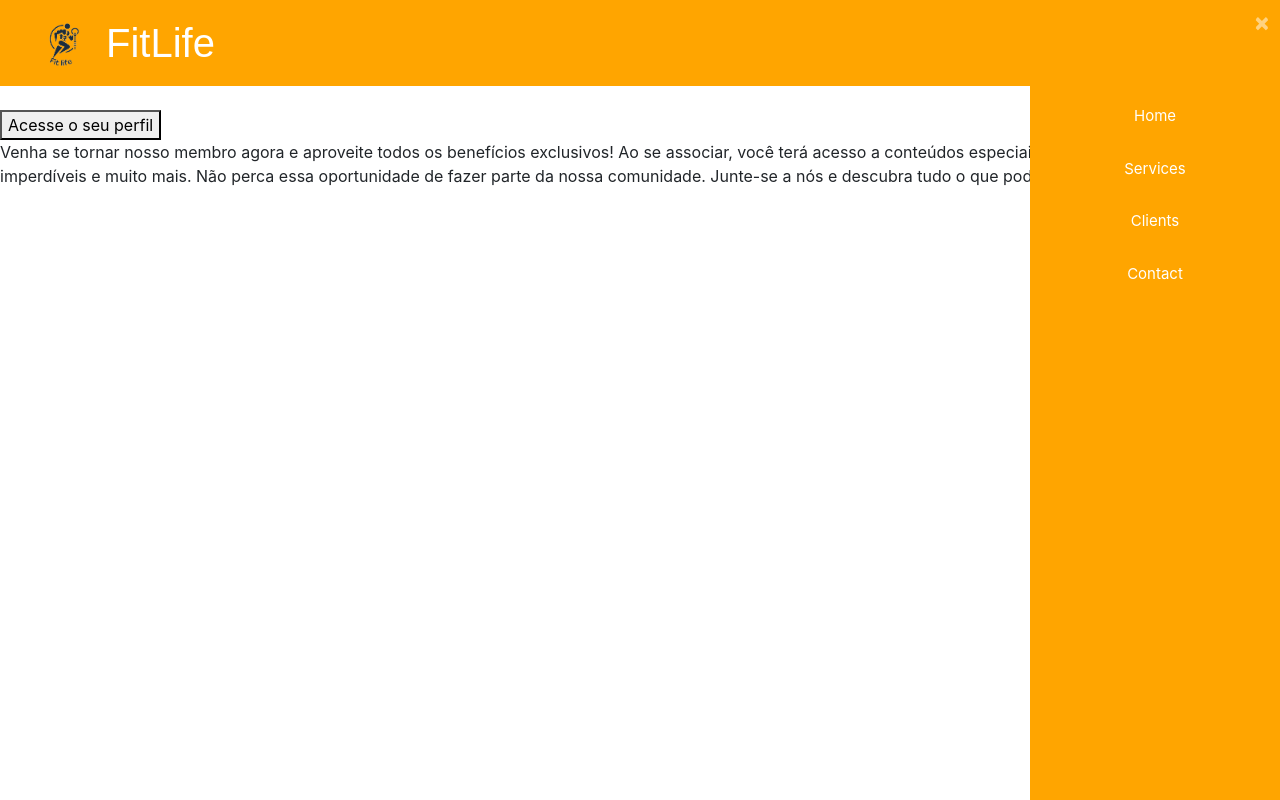
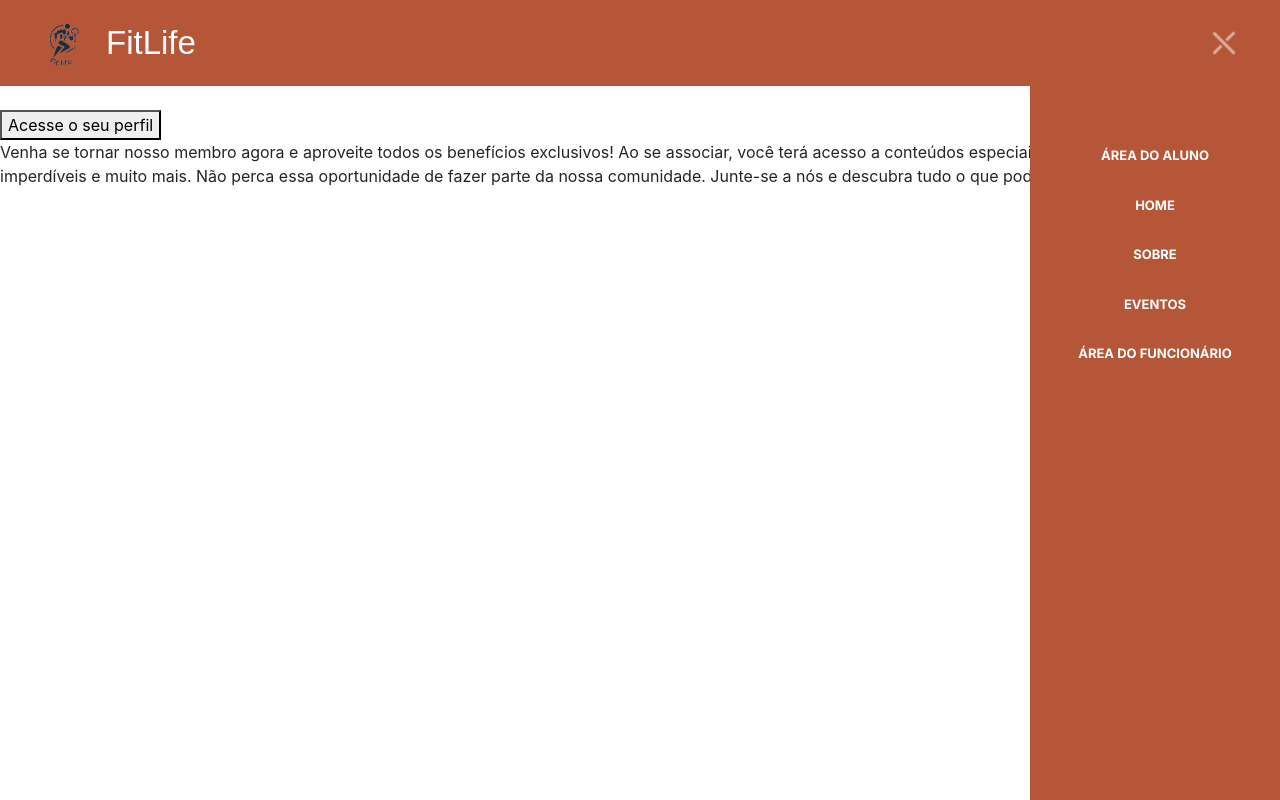
Before and after one commit to RafaelSartorio/Academia-FitLife, a Django app: page /main/ in a window 1280 px wide, after a click that opens the changed part. Run offline with Django 5.2, Linux system fonts and the light colour scheme; some libraries are stand-ins or nearby versions; some web fonts are replaced.

Commit message:
Algumas mudanças na NavBar.

```diff
--- a/Academia/FitLife/static/css/styles.css
+++ b/Academia/FitLife/static/css/styles.css
@@ -1,8 +1,9 @@
 @import url('https://fonts.googleapis.com/css2?family=Viga&display=swap');
+@import url('https://fonts.googleapis.com/css2?family=Inter:wght@100..900&display=swap');
 
 .font-viga{
     font-family: "Viga", sans-serif;
-    font-size: 40px !important;
+    font-size: 33px !important;
     color: white !important;
 }
 
@@ -10,7 +11,7 @@
 /*//////////////////////////////////////////////// NAVBAR //////////////////////////////////////////////////////////*/
 
 #navbar{
-    background-color: orange !important;
+    background-color: #B55639 !important;
 }
 
 /* Estilo para a barra lateral */
@@ -20,9 +21,13 @@
     right: 0 !important;
     height: 100% !important;
     width: 250px !important;
-    background-color: orange !important;
+    background-color: #B55639 !important;
     padding-top: 70px !important; /* Espaçamento para acomodar o cabeçalho */
     overflow-y: auto !important; /* Adiciona scroll caso haja muitos itens */
+}
+
+.p-4{
+    margin-top: 60px !important;
 }
 
 /* Estilo para centralizar os itens da lista */
@@ -39,32 +44,36 @@
 
 .list-unstyled li a {
     color: #fff !important; /* Cor do texto dos links */
-    font-size: 15px !important;
+    font-size: 13px !important;
+    font-weight: bold;
+    font-family: "Inter", sans-serif;
     text-decoration: none !important; /* Remove sublinhado dos links */
     display: block !important; /* Faz os links ocuparem toda a largura disponível */
     padding: 10px 15px !important; /* Espaçamento interno dos links */
-    transition: background-color 0.3s !important; /* Transição suave para a mudança de cor de fundo */
 }
 
 .list-unstyled li a:hover {
-    color: #000 !important; /* Cor de fundo ao passar o mouse */
+    color: #fff !important; /* Cor de fundo ao passar o mouse */
 }
 
 .close {
     color: #fff !important; /* Cor do botão de fechar */
     position: absolute !important;
-    top: 10px !important;
-    right: 10px !important;
-    background: none !important;
+    top: 5px !important;
+    right: 5px !important;
     border: none !important;
     font-size: 1.5rem !important;
 }
 
 .close:hover {
-    color: #ccc !important; /* Cor do botão de fechar ao passar o mouse */
+    color: #fff !important; /* Cor do botão de fechar ao passar o mouse */
     cursor: pointer !important;
 }
 
+.close-img{
+    margin-right: 36px !important;
+    margin-top: 23px !important;
+}
 
 /* Estilo para remover bordas e outros efeitos dos botões */
 .btn,
--- a/Academia/FitLife/templates/includes/navbar.html
+++ b/Academia/FitLife/templates/includes/navbar.html
@@ -12,13 +12,14 @@
   <div class="collapse" id="sidebar" style="position: fixed; top: 0; right: 0; height: 100%; width: 250px; background-color: orange;">
     <div class="p-4">
       <button type="button" class="close" data-toggle="collapse" data-target="#sidebar" aria-label="Close">
-        <span aria-hidden="true">&times;</span>
+        <img class="close-img" src="{% static 'imagens/icon-close.png' %}" alt="" height="30px">
       </button>
       <ul class="list-unstyled">
-        <li><a href="#">Home</a></li>
-        <li><a href="#">Services</a></li>
-        <li><a href="#">Clients</a></li>
-        <li><a href="#">Contact</a></li>
+        <li><a href="#">ÁREA DO ALUNO</a></li>
+        <li><a href="#">HOME</a></li>
+        <li><a href="#">SOBRE</a></li>
+        <li><a href="#">EVENTOS</a></li>
+        <li><a href="#">ÁREA DO FUNCIONÁRIO</a></li>
       </ul>
     </div>
   </div>
```
Also changed, not shown: Academia/FitLife/static/imagens/icon-close.png (added).
